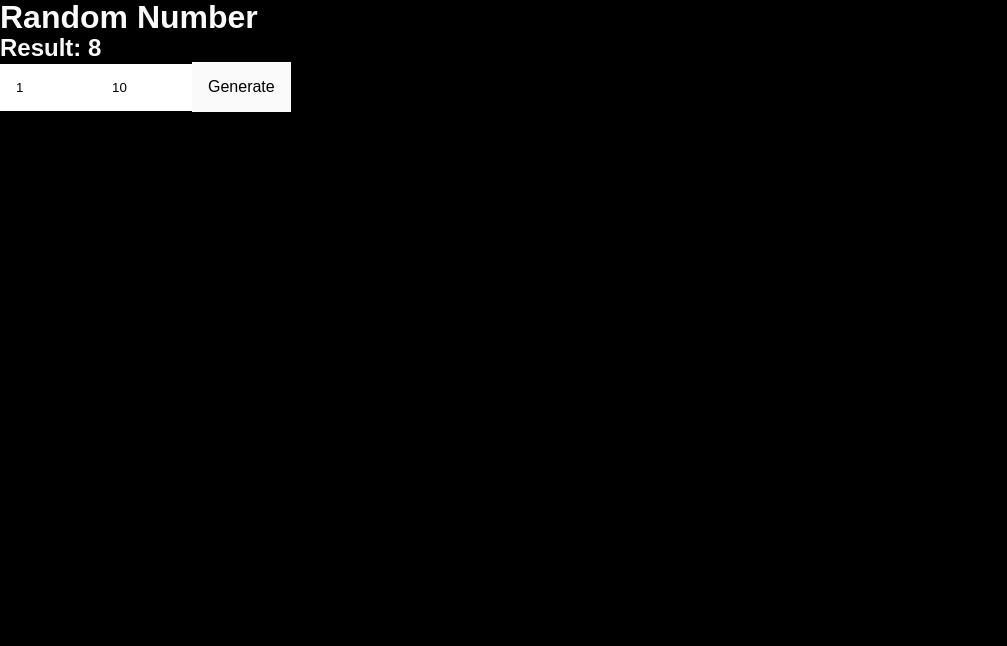
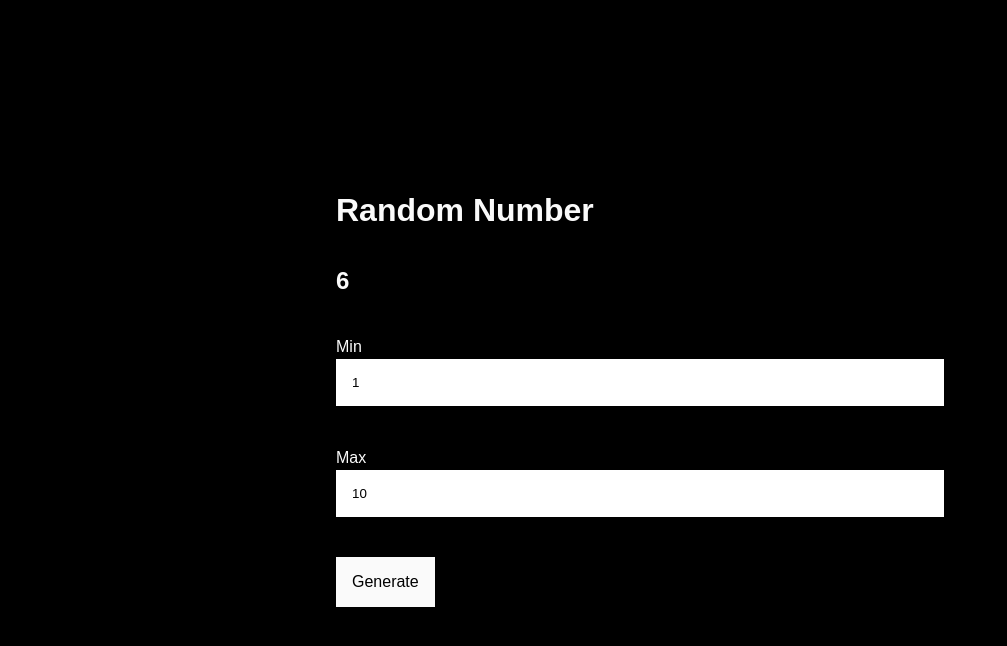
Before and after one commit to shamwela/random-number, a React (Create React App) app: page / in a window 1280 px wide. Shown: the top 646 px of the page, without its empty margins (0-1007 px from the left). Built offline with nearby package versions, Linux system fonts and the light colour scheme.

Commit message:
Fix generate bug and edit styles

```diff
--- a/src/App.js
+++ b/src/App.js
@@ -1,60 +1,68 @@
 import React, { Component } from 'react'
+import './App.sass'
+
 class App extends Component {
   state = {
-    result: null,
     min: 1,
     max: 10,
   }
 
-  componentDidMount() {
-    this.handleSubmit()
+  componentDidMount = () => {
+    this.generate()
   }
 
   handleChange = ({ currentTarget }) => {
     const { name, value } = currentTarget
-    this.setState({ [name]: value })
+    const valueInInteger = parseInt(value)
+
+    this.setState({ [name]: valueInInteger })
   }
 
-  handleSubmit = () => {
-    const { min, max } = this.state
-    const result = Math.floor(Math.random() * (max - min + 1) + min)
-    this.setState({ result })
+  generate = () => {
+    let { min, max } = this.state
+
+    if (min > max) [min, max] = [max, min]
+    const result = Math.floor(Math.random() * (max - min + 1)) + min
+
+    this.setState({ result, min, max })
   }
 
   render() {
-    const { handleSubmit, handleChange } = this
+    const { generate, handleChange } = this
     const { result, min, max } = this.state
 
     return (
+      <div id='container'>
         <div id='app'>
-        <h1>Random Number</h1>
-        <form onSubmit={(event) => handleSubmit(event.preventDefault)}>
-          <h2>Result: {result}</h2>
-
-          <label htmlFor='min'></label>
+          <h1 id='title'>Random Number</h1>
+          <form
+            onSubmit={(event) => generate(event.preventDefault())}
+            id='form'
+          >
+            <h2 id='result'>{result}</h2>
+            <div className='input-group'>
+              <label htmlFor='min'>Min</label>
               <input
                 value={min}
                 onChange={handleChange}
                 name='min'
                 id='min'
                 type='number'
-            min='1'
-            max='1000'
               ></input>
-
-          <label htmlFor='max'></label>
+            </div>
+            <div className='input-group'>
+              <label htmlFor='max'>Max</label>
               <input
                 value={max}
                 onChange={handleChange}
                 name='max'
                 id='max'
                 type='number'
-            min='1'
-            max='1000'
               ></input>
-
+            </div>
             <button type='submit'>Generate</button>
           </form>
+        </div>
       </div>
     )
   }
--- /dev/null
+++ b/src/App.sass
@@ -0,0 +1,25 @@
+#container
+  width: 100%
+  height: 100vh
+  padding: 2rem
+  display: grid
+  place-items: center
+
+#app
+  width: 100%
+  min-height: 50vh
+
+#title
+  margin-bottom: 5vh
+
+#form
+  display: grid
+  grid-gap: 5vh
+
+.input-group
+  display: flex
+  flex-direction: column
+
+@media only screen and (min-width: 1025px) // for big landscape tablets, laptops, and desktops
+  #app
+    width: 50%
--- a/src/index.sass
+++ b/src/index.sass
@@ -58,7 +58,6 @@ button
 input
   border: 0
   padding: 1rem
-  max-width: 60ch
   color: $dominant-color
 
 input:focus
```
Lines whose indentation alone changed are shown as unchanged.
